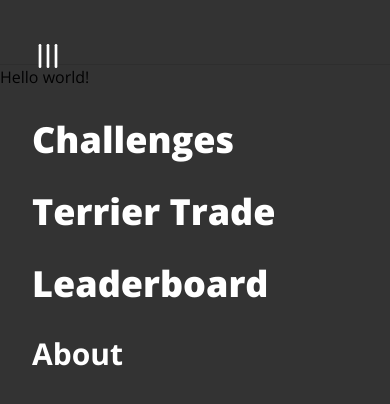
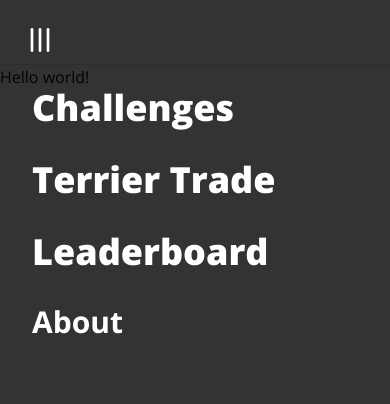
Before and after one commit to ScottyLabs/o-quest, a React (Vite) app in the folder apps/frontend/: page / in a window 390 px wide. Both pictures are taken after a click on the button "Toggle mobile menu". Shown: the top 404 px of the page. Built offline with nearby package versions, Linux system fonts and the light colour scheme.

Commit message:
style: fix location of the close button

```diff
--- a/apps/frontend/src/components/navbar.tsx
+++ b/apps/frontend/src/components/navbar.tsx
@@ -87,17 +87,19 @@ export const Navbar = () => {
             {isMobileMenuOpen && (
                 <div className="md:hidden fixed inset-0 z-50 bg-black/80">
                     <div className="flex w-full h-full">
-                        <div className="relative w-full max-w-xs pt-8 pl-6">
-                            {/* Hamburger Icon as Close Button */}
+                        {/* Close Button */}
+                        <div className="absolute pt-4 pl-4 z-10">
                             <button
                                 type="button"
-                                className="text-white mb-8 p-2"
+                                className="text-white p-2"
                                 onClick={closeMobileMenu}
                                 aria-label="Close mobile menu"
                             >
                                 <Menu size={32} className="rotate-90" />
                             </button>
+                        </div>
 
+                        <div className="relative w-full max-w-xs pt-20 pl-6">
                             {/* Mobile Navigation */}
                             <NavigationMenu className="w-full">
                                 <NavigationMenuList className="flex flex-col gap-4 items-start w-full">
```
